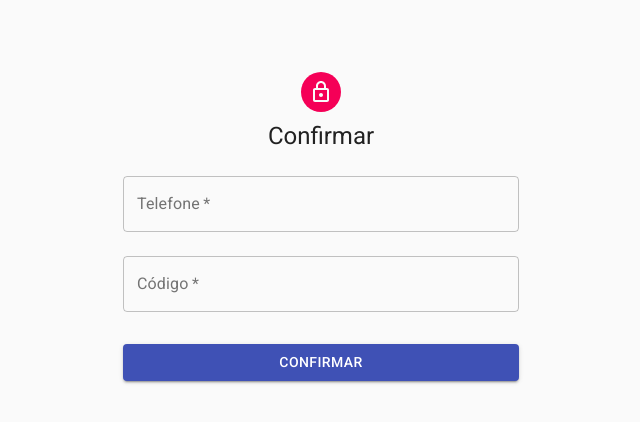
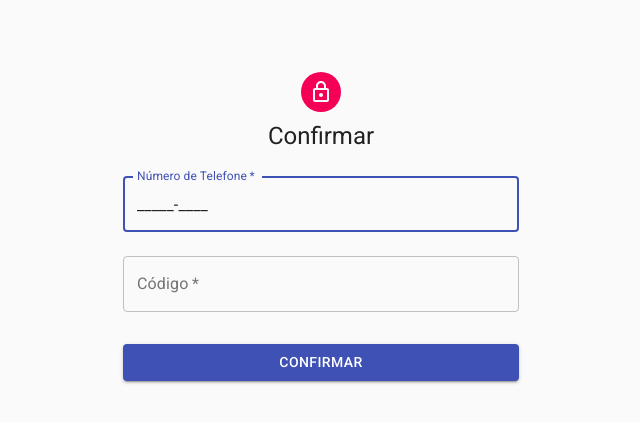
Before and after one commit to marcoarruda/financeiro-app, a React (Create React App) app: page /confirm-signup in a window 1280 px wide. Shown: the top 422 px of the page, without its empty margins (319-959 px from the left). Built offline with nearby package versions, Linux system fonts and the light colour scheme; no server answers; what aws-amplify would draw is missing.

Commit message:
mascara no telefone

```diff
--- a/package.json
+++ b/package.json
@@ -17,12 +17,14 @@
     "@types/node": "^12.0.0",
     "@types/react": "^16.9.53",
     "@types/react-dom": "^16.9.8",
+    "@types/react-input-mask": "^3.0.0",
     "aws-amplify": "^3.3.10",
     "moment": "^2.29.1",
     "numeral": "^2.0.6",
     "react": "^17.0.1",
     "react-dom": "^17.0.1",
     "react-hook-form": "^6.12.1",
+    "react-input-mask": "^2.0.4",
     "react-number-format": "^4.4.1",
     "react-router-dom": "^5.2.0",
     "react-scripts": "4.0.1",
--- a/src/components/RecoverPasswordStepOne.tsx
+++ b/src/components/RecoverPasswordStepOne.tsx
@@ -4,6 +4,7 @@ import CssBaseline from '@material-ui/core/CssBaseline'
 import TextField from '@material-ui/core/TextField'
 import { makeStyles } from '@material-ui/core/styles'
 import Container from '@material-ui/core/Container'
+import InputMask from 'react-input-mask'
 
 import Snackbar from '@material-ui/core/Snackbar'
 import MuiAlert, { AlertProps } from '@material-ui/lab/Alert'
@@ -53,10 +54,10 @@ const RecoverPasswordStepOne: FC<{
   const onSubmit = async (data: FormData) => {
     const { telefone } = data
     setLoading(true)
+    const phone = '+5567' + telefone.replaceAll('-', '')
+    setTelefone(phone)
 
-    setTelefone(telefone)
-
-    Auth.forgotPassword(telefone)
+    Auth.forgotPassword(phone)
       .then((user) => {
         handleComplete()
         setLoading(false)
@@ -75,17 +76,26 @@ const RecoverPasswordStepOne: FC<{
       <CssBaseline />
       <div className={classes.paper}>
         <form onSubmit={handleSubmit(onSubmit)} className={classes.form}>
-          <TextField
+        <InputMask
+            mask="99999-9999"
+            maskPlaceholder={null}
+            disabled={false}
+          >
+            {() => <TextField
             variant="outlined"
             margin="normal"
+            required
             fullWidth
+            id="telefone"
+            label="Número de Telefone"
             name="telefone"
-            label="Telefone"
-            id="telefone"
+            autoComplete="telefone"
+            autoFocus
             inputRef={register({
               required: true
             })}
-          />
+          />}
+          </InputMask>
           <Button
             type="submit"
             fullWidth
--- a/src/pages/ConfirmSignUp.tsx
+++ b/src/pages/ConfirmSignUp.tsx
@@ -7,6 +7,7 @@ import LockOutlinedIcon from '@material-ui/icons/LockOutlined'
 import Typography from '@material-ui/core/Typography'
 import { makeStyles } from '@material-ui/core/styles'
 import Container from '@material-ui/core/Container'
+import InputMask from 'react-input-mask'
 
 import Snackbar from '@material-ui/core/Snackbar'
 import MuiAlert, { AlertProps } from '@material-ui/lab/Alert'
@@ -59,8 +60,9 @@ const ConfirmSignUp: FC = () => {
     const { codigo, telefone } = data
 
     setLoading(true)
+    const phone = '+5567' + telefone.replaceAll('-', '')
 
-    Auth.confirmSignUp(telefone, codigo)
+    Auth.confirmSignUp(phone, codigo)
       .then(user => {
         history.push('/login')
       })
@@ -86,18 +88,26 @@ const ConfirmSignUp: FC = () => {
           Confirmar
         </Typography>
         <form onSubmit={handleSubmit(onSubmit)} className={classes.form} noValidate>
-          <TextField
+        <InputMask
+            mask="99999-9999"
+            maskPlaceholder={null}
+            disabled={false}
+          >
+            {() => <TextField
             variant="outlined"
             margin="normal"
             required
             fullWidth
+            id="telefone"
+            label="Número de Telefone"
             name="telefone"
-            label="Telefone"
-            id="telefone"
+            autoComplete="telefone"
+            autoFocus
             inputRef={register({
               required: true
             })}
-          />
+          />}
+          </InputMask>
           <TextField
             variant="outlined"
             margin="normal"
--- a/src/pages/Login.tsx
+++ b/src/pages/Login.tsx
@@ -8,6 +8,7 @@ import LockOutlinedIcon from '@material-ui/icons/LockOutlined'
 import Typography from '@material-ui/core/Typography'
 import { makeStyles } from '@material-ui/core/styles'
 import Container from '@material-ui/core/Container'
+import InputMask from 'react-input-mask'
 
 import Snackbar from '@material-ui/core/Snackbar'
 import MuiAlert, { AlertProps } from '@material-ui/lab/Alert'
@@ -63,8 +64,9 @@ const Login: FC = () => {
     const { phonenumber, password } = data
 
     setLoading(true)
+    const phone = '+5567' + phonenumber.replaceAll('-', '')
 
-    Auth.signIn(phonenumber, password)
+    Auth.signIn(phone, password)
       .then((user) => {
         localStorage.setItem(
           'teste.login',
@@ -100,7 +102,12 @@ const Login: FC = () => {
           onSubmit={handleSubmit(onSubmit)}
           className={classes.form}
           noValidate>
-          <TextField
+          <InputMask
+            mask="99999-9999"
+            maskPlaceholder={null}
+            disabled={false}
+          >
+            {() => <TextField
             variant="outlined"
             margin="normal"
             required
@@ -113,7 +120,8 @@ const Login: FC = () => {
             inputRef={register({
               required: true
             })}
-          />
+          />}
+          </InputMask>
           <TextField
             variant="outlined"
             margin="normal"
--- a/src/pages/SignUp.tsx
+++ b/src/pages/SignUp.tsx
@@ -13,6 +13,7 @@ import { Auth } from 'aws-amplify'
 import { useForm } from 'react-hook-form'
 import { AppContext } from '../contexts/AppContext'
 import { colors } from '@material-ui/core'
+import InputMask from 'react-input-mask'
 
 const useStyles = makeStyles((theme) => ({
   paper: {
@@ -57,15 +58,16 @@ const SignUp: FC = () => {
 
   const onSubmit = (data: FormData) => {
     const { telefone, password, firstName, lastName, email } = data
+    const phone = '+5567' + telefone.replaceAll('-', '')
     const attributes = {
       email: email,
       name: firstName + ' ' + lastName,
-      phone_number: telefone
+      phone_number: phone
     }
     setLoading(true)
 
     Auth.signUp({
-      username: telefone,
+      username: phone,
       password,
       attributes
     })
@@ -140,7 +142,12 @@ const SignUp: FC = () => {
               />
             </Grid>
             <Grid item xs={12}>
-            <TextField
+            <InputMask
+              mask="99999-9999"
+              maskPlaceholder={null}
+              disabled={false}
+            >
+              {() => <TextField
               variant="outlined"
               margin="normal"
               required
@@ -148,10 +155,12 @@ const SignUp: FC = () => {
               id="telefone"
               label="Número de Telefone"
               name="telefone"
+              autoComplete="telefone"
               inputRef={register({
                 required: true
               })}
-            />
+            />}
+            </InputMask>
             </Grid>
             <Grid item xs={12}>
               <TextField
```
Also changed, not shown: 2 other files (tests, documents, lock files or other folders).
